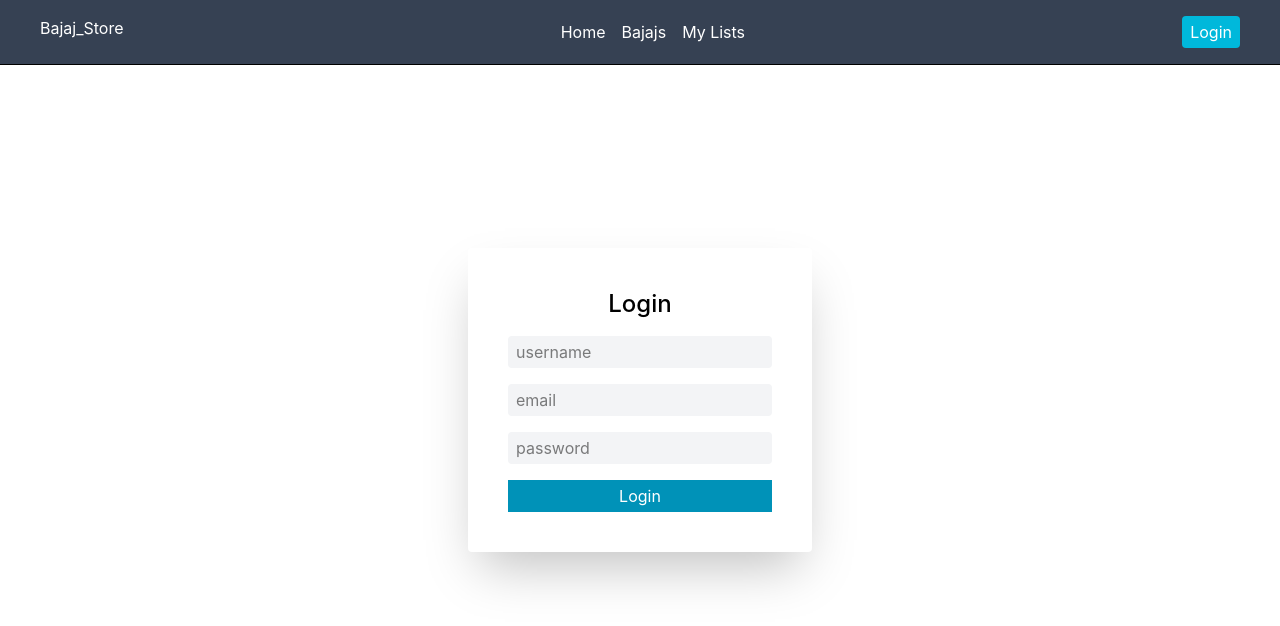
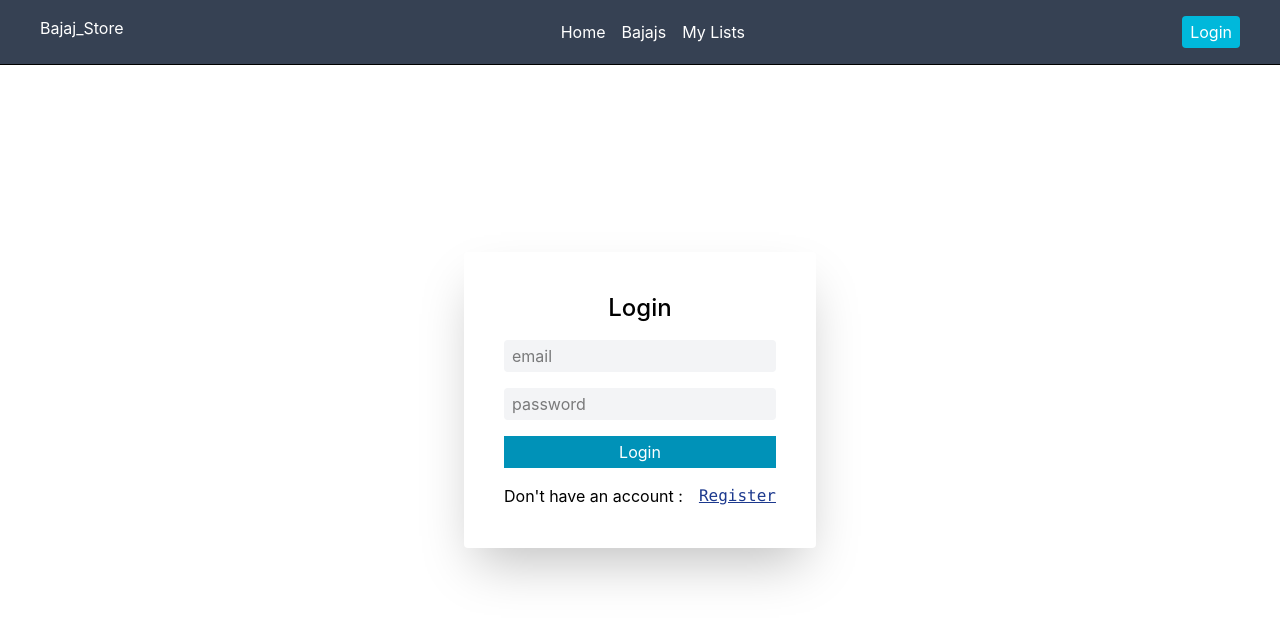
Before and after one commit to sadaqhassan/Bajaj_store, a React (Vite) app in the folder client/: page /auth in a window 1280 px wide. Shown: the top 626 px of the page. Built offline with nearby package versions, Linux system fonts and the light colour scheme.

Commit message:
Turned dynamic State

```diff
--- a/client/src/Pages/Login.jsx
+++ b/client/src/Pages/Login.jsx
@@ -1,16 +1,42 @@
 import React, { useState } from 'react'
 
 const Login = () => {
-  return (
+    const [state,setState] = useState("login");
+
+    const handleSubmit = (e)=>{
+        e.preventDefault();
+    }
+
+return (
     <div className='flex flex-col justify-center items-center fixed inset-0 left-0 right-0 bottom-0 top-0 '>
-
-        <form className='p-10 rounded bg-white shadow-2xl flex flex-col space-y-4' action="">
-            <h1 className='text-center text-2xl font-medium mb-4'>Login</h1>
-            <input type="text" placeholder='username' name='username' className='bg-gray-100 px-2 py-1 rounded text-black'/>
+        <form onSubmit={handleSubmit} className='p-10 rounded bg-white shadow-2xl flex flex-col space-y-4' action="">
+            <h1 className='text-center text-2xl font-medium mb-4'>{
+                state === "login" ? "Login" : "Register"
+            }</h1>
+            {
+                state === "register" &&
+                <input type="text" placeholder='username' name='username' className='bg-gray-100 px-2 py-1 rounded text-black'/>
+            }
             <input type="email" placeholder='email' name='email' className='bg-gray-100 px-2 py-1 rounded text-black'/>
             <input type="password" placeholder='password' name='password' className='bg-gray-100 px-2 py-1 rounded text-black'/>
-            <input className='bg-cyan-600 text-white py-1' type="submit" value="Login" />
+            <input className='bg-cyan-600 text-white py-1' type="submit" value={state === "login" ? "Login" : "Register"} />
+            <div className='flex gap-4'>
+                {
+                    state === "login" ? "Don't have an account : " :
+                    "have an account :"
+                }
+                <button type='button' onClick={()=>{
+                    state === "login" ? setState("register"):
+                    setState("login")
+                }} className='text-blue-900 underline font-mono'>
+                {
+                    state === "login" ? "Register " :
+                    "Login"
+                }
+                </button>
+            </div>
         </form>
+
     </div>
   )
 }
```
